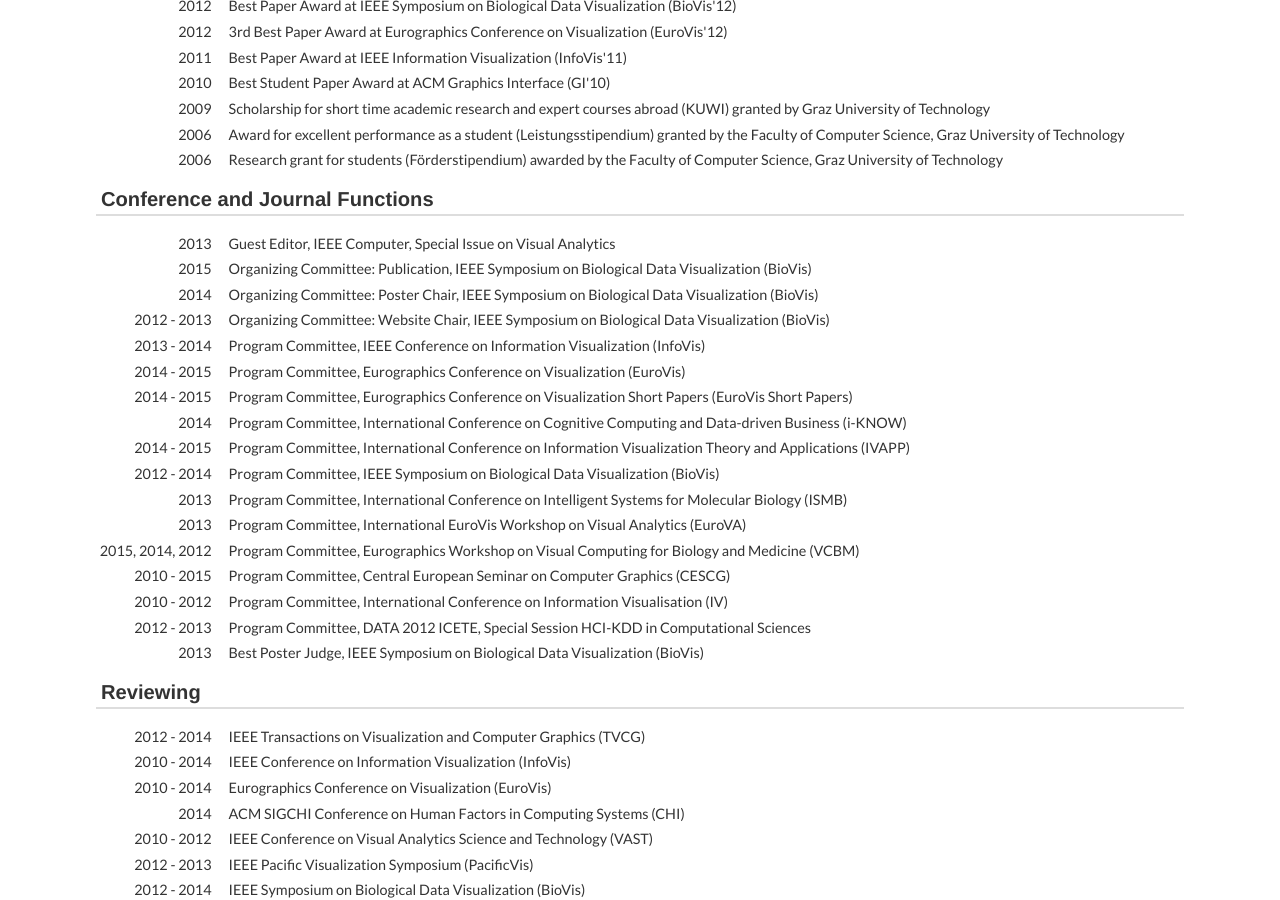
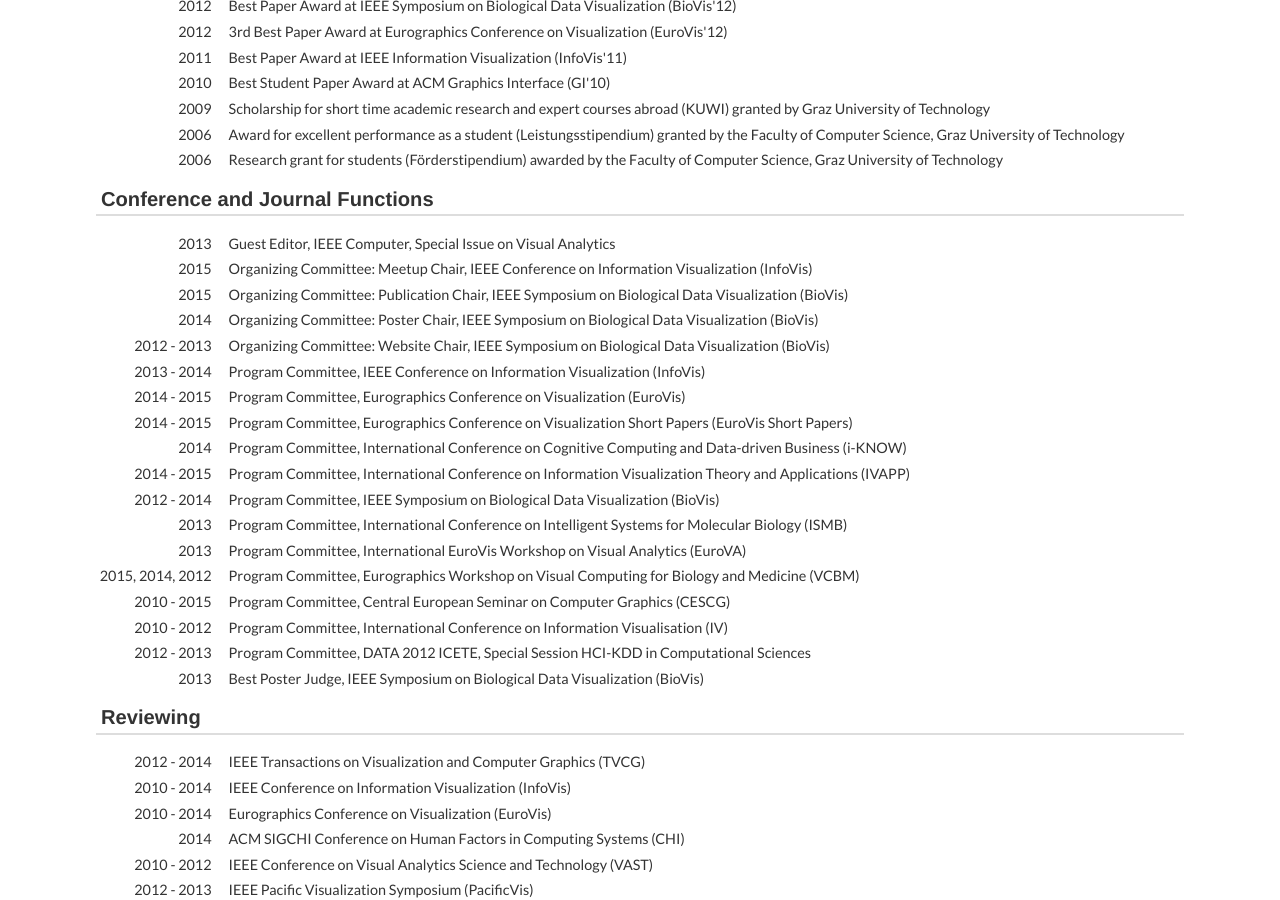
Before and after one commit to mstreit/mstreit.github.io, a Jekyll site: the page built from services.md, in a window 1280 px wide and 900 px high, scrolled down 338 px. Built offline with Jekyll 4.4.1, drawn with Linux system fonts in a browser that asks for light colours; nearby versions of some CDN libraries; some web fonts are replaced.

Commit message:
added function

```diff
--- a/_data/functions.yml
+++ b/_data/functions.yml
@@ -2,7 +2,11 @@
   for: IEEE Computer, Special Issue on Visual Analytics
   years: 2013
 
-- role: "Organizing Committee: Publication"
+- role: "Organizing Committee: Meetup Chair"
+  for: IEEE Conference on Information Visualization (InfoVis)
+  years: 2015
+
+- role: "Organizing Committee: Publication Chair"
   for: IEEE Symposium on Biological Data Visualization (BioVis)
   years: 2015
 
```
